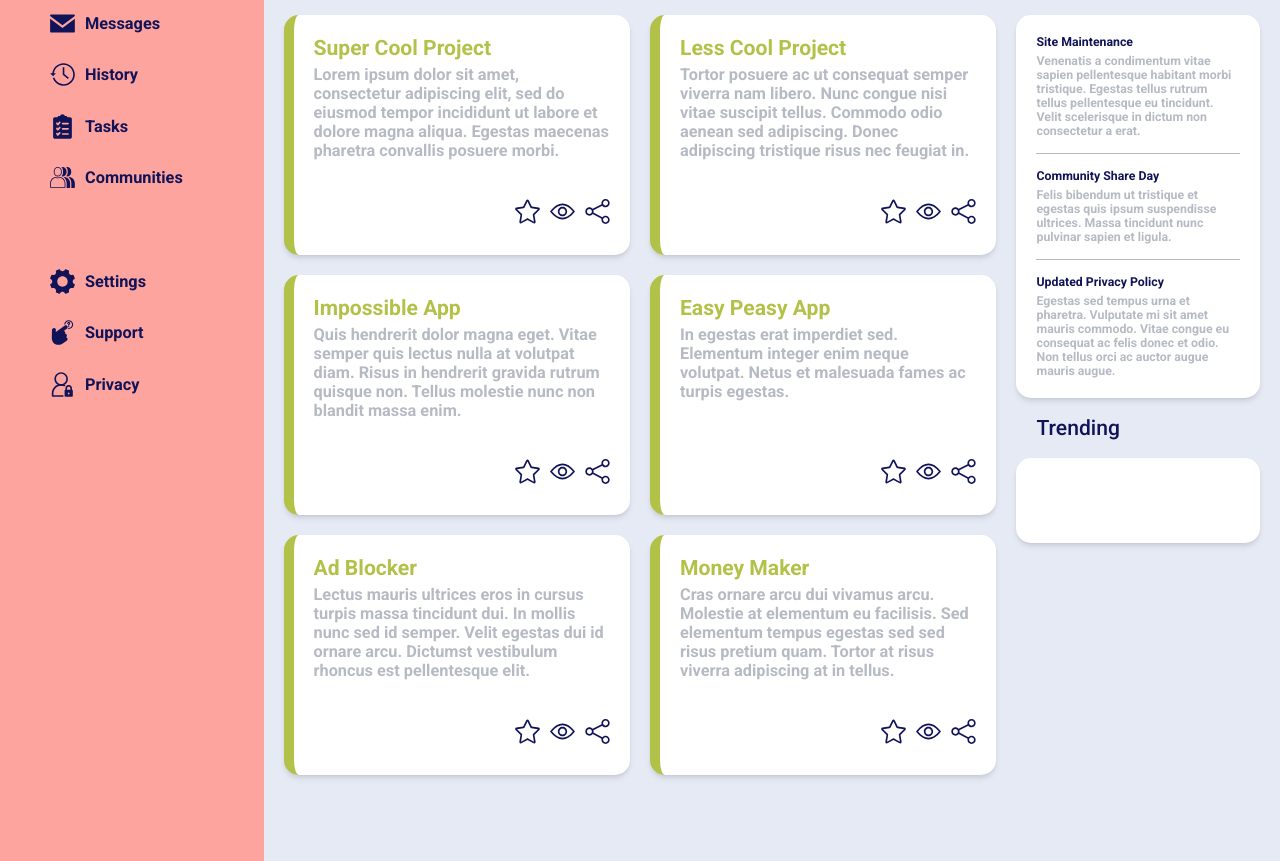
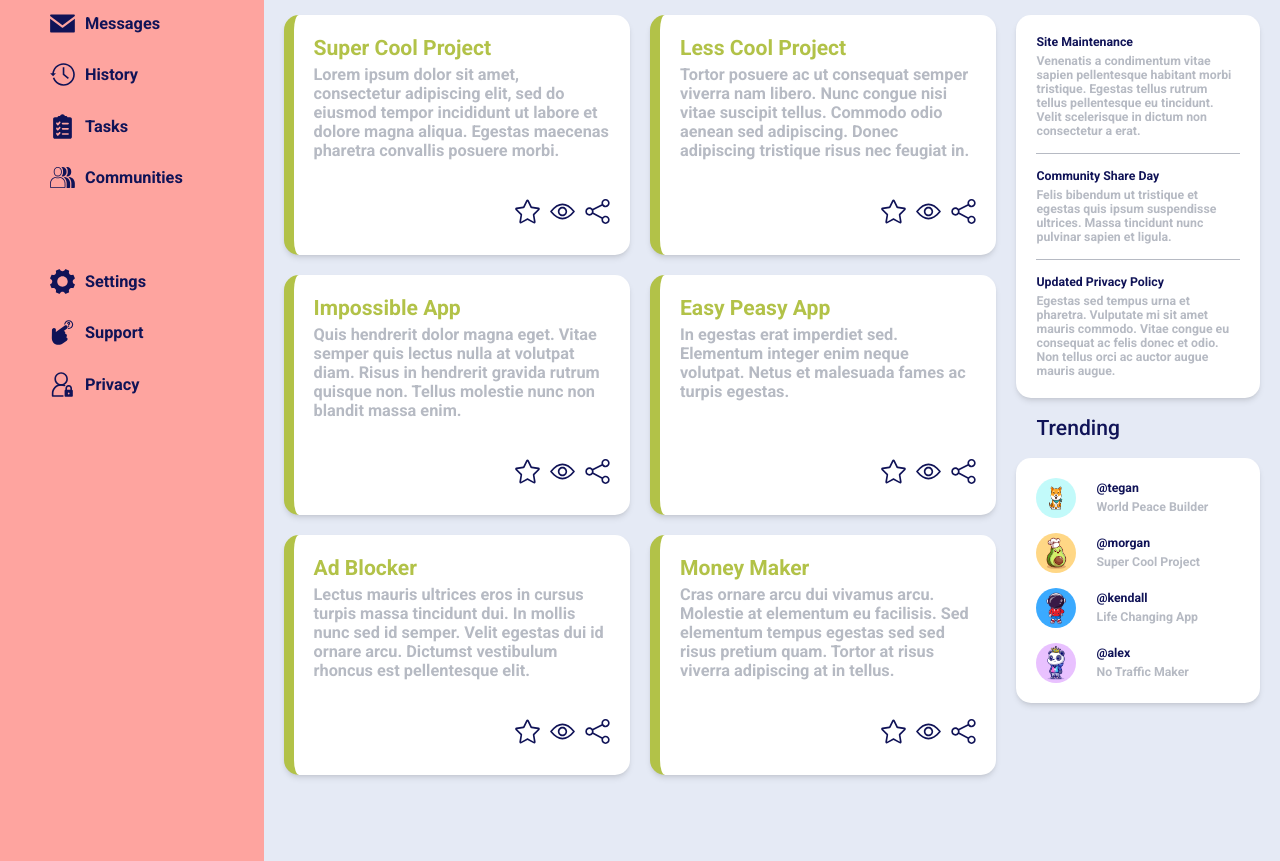
Before and after one commit to Gaukhar008/admin-dashboard, a plain HTML site: page index.html in a window 1280 px wide. Shown: the part 210-1071 px from the top of the page. Drawn offline with Linux system fonts and the light colour scheme.

Commit message:
Add images,paragraphs to trending section

```diff
--- a/index.html
+++ b/index.html
@@ -162,7 +162,7 @@
             <p id="title">Announcements</p>
             <div class="card">
                 <div class="announcement">
-                <p style="font-weight: 600px; color: #101357">Site Maintenance</p>
+                <p style="color: #101357">Site Maintenance</p>
                 <p>Venenatis a condimentum vitae sapien pellentesque habitant morbi tristique.
                     Egestas tellus rutrum tellus pellentesque eu tincidunt.
                     Velit scelerisque in dictum non consectetur a erat.
@@ -170,14 +170,14 @@
                 <div class="horizontal-line"></div>
                 </div>
                 <div class="announcement">
-                <p style="font-weight: 600px; color: #101357">Community Share Day</p>
+                <p style="color: #101357">Community Share Day</p>
                 <p>Felis bibendum ut tristique et egestas quis ipsum suspendisse ultrices.
                     Massa tincidunt nunc pulvinar sapien et ligula.
                 </p>
                 <div class="horizontal-line"></div>
                 </div>
                 <div class="announcement">
-                <p style="font-weight: 600px; color: #101357">Updated Privacy Policy</p>
+                <p style="color: #101357">Updated Privacy Policy</p>
                 <p>Egestas sed tempus urna et pharetra. Vulputate mi sit amet mauris commodo.
                     Vitae congue eu consequat ac felis donec et odio.
                     Non tellus orci ac auctor augue mauris augue.
@@ -187,7 +187,36 @@
         </div>
         <div class="trending block">
             <p id="title">Trending</p>
-            <div class="card"></div>
+            <div class="card">
+                <div class="profile one">
+                    <img alt="Profile photo" src="./images/profile-photo-1.png">
+                    <div class="account">
+                    <p style="color: #101357;">@tegan</p>
+                    <p>World Peace Builder</p>
+                    </div>
+                </div>
+                <div class="profile two">
+                    <img alt="Profile photo" src="./images/profile-photo.png">
+                    <div class="account">
+                    <p style="color: #101357;">@morgan</p>
+                    <p>Super Cool Project</p>
+                    </div>
+                </div>
+                <div class="profile three">
+                    <img alt="Profile photo" src="./images/profile-photo-2.png">
+                    <div class="account">
+                    <p style="color: #101357;">@kendall</p>
+                    <p>Life Changing App</p>
+                    </div>
+                </div>
+                <div class="profile four">
+                    <img alt="Profile photo" src="./images/profile-photo-3.png">
+                    <div class="account">
+                    <p style="color: #101357;">@alex</p>
+                    <p>No Traffic Maker</p>
+                    </div>
+                </div>
+            </div>
         </div>
     </div>
 </body>
```
Also changed, not shown: images/profile-photo-1.png (added), images/profile-photo-2.png (added), images/profile-photo-3.png (added), 1 other file.
